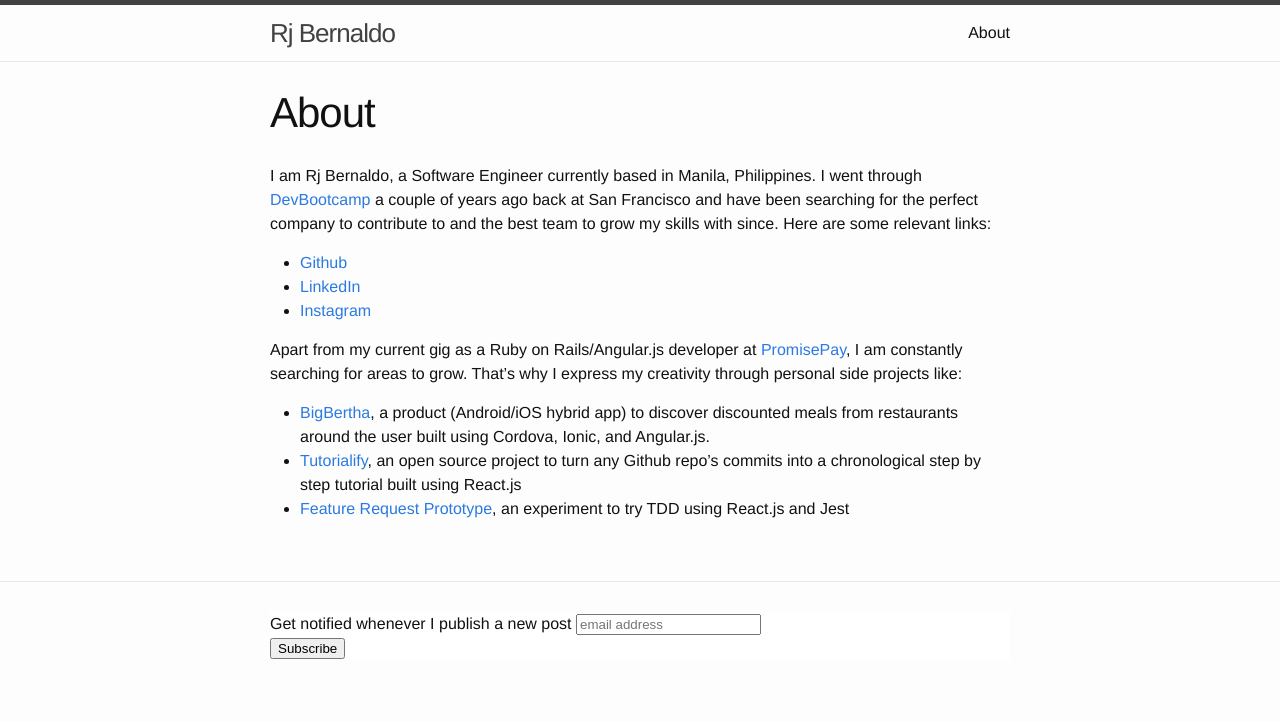
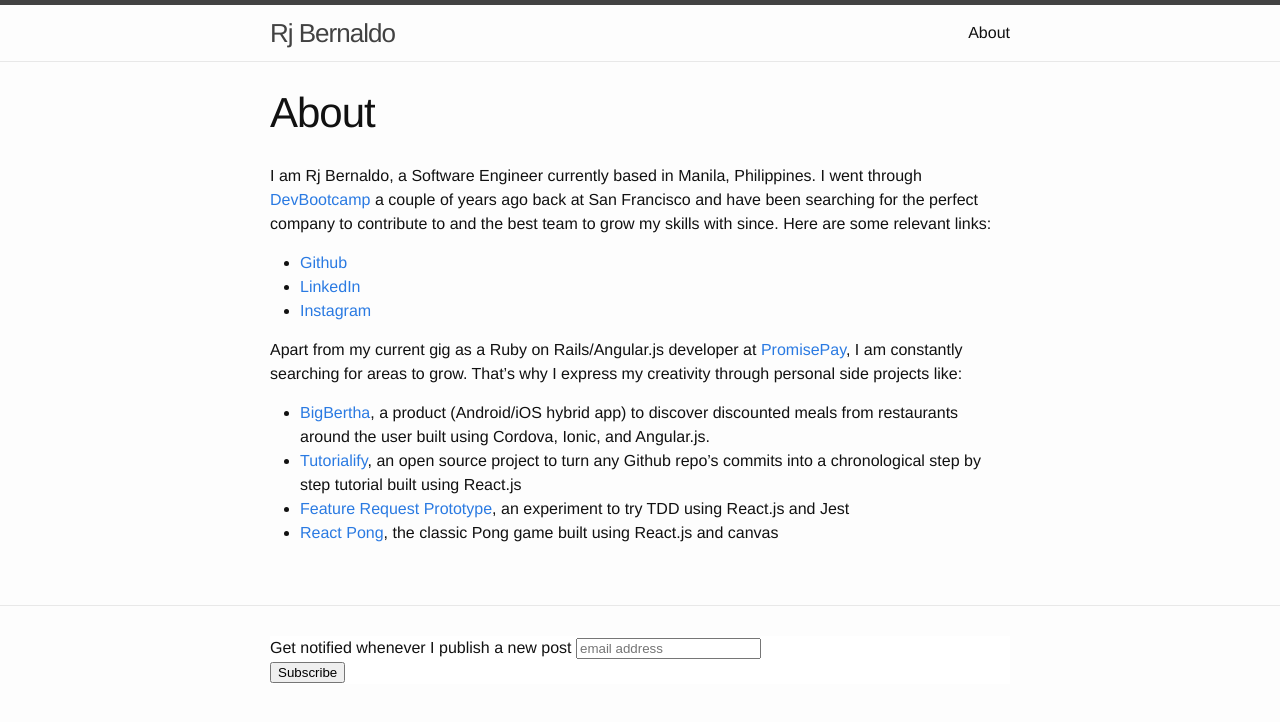
Before and after one commit to rjbernaldo/rjbernaldo.github.io, a Jekyll site: the page built from about.md, in a window 1280 px wide. Shown: the top 722 px of the page. Built offline with Jekyll 4.4.1, drawn with Linux system fonts in a browser that asks for light colours; comment, search, counter and statistics services are not loaded.

Commit message:
Add react-pong to about page

```diff
--- a/about.md
+++ b/about.md
@@ -15,3 +15,4 @@
 - [BigBertha](http://bigbertha.co), a product (Android/iOS hybrid app) to discover discounted meals from restaurants around the user built using Cordova, Ionic, and Angular.js.
 - [Tutorialify](https://github.com/rjbernaldo/tutorialify), an open source project to turn any Github repo's commits into a chronological step by step tutorial built using React.js
 - [Feature Request Prototype](https://github.com/rjbernaldo/feature-request-prototype), an experiment to try TDD using React.js and Jest
+- [React Pong](http://rjbernaldo.github.io/react-pong/), the classic Pong game built using React.js and canvas
```
